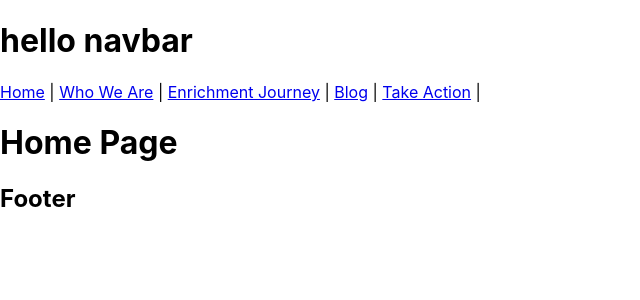
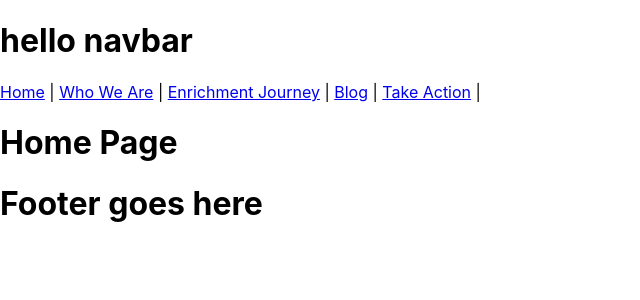
Before and after one commit to SELVA-Vida-Sin-Fronteras/website, a React (Create React App) app: page / in a window 1280 px wide. Shown: the top 300 px of the page, without its empty margins (0-640 px from the left). Built offline with nearby package versions, Linux system fonts and the light colour scheme.

Commit message:
add footer

```diff
--- /dev/null
+++ b/src/Components/Footer.jsx
@@ -0,0 +1,4 @@
+const Footer = () => {
+  return <h1>Footer goes here</h1>;
+};
+export default Footer;
--- a/src/Routes/SharedLayout.jsx
+++ b/src/Routes/SharedLayout.jsx
@@ -1,4 +1,5 @@
 import { Outlet } from "react-router-dom";
+import Footer from "../Components/Footer";
 import NavBar from "../Components/NavBar";
 
 const SharedLayout = () => {
@@ -6,7 +7,7 @@
     <>
       <NavBar />
       <Outlet />
-      <h2>Footer</h2>
+      <Footer />
     </>
   );
 };
```
